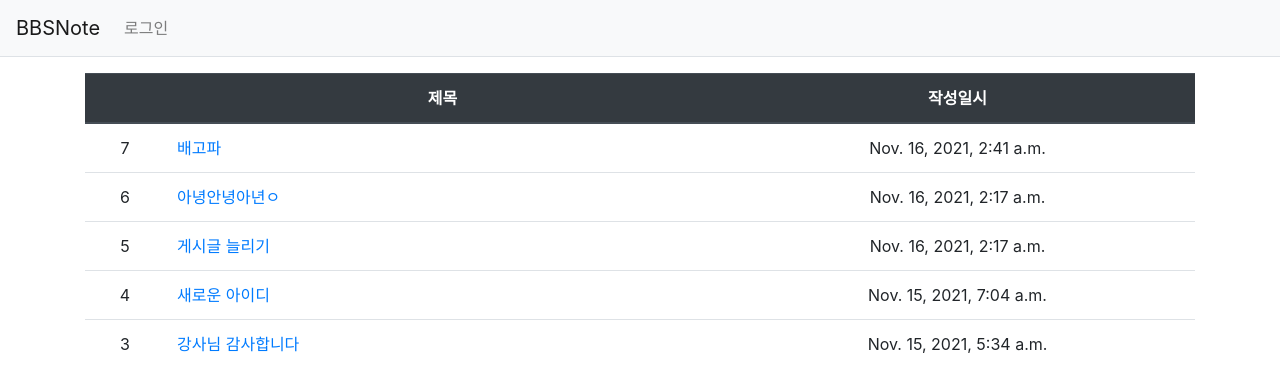
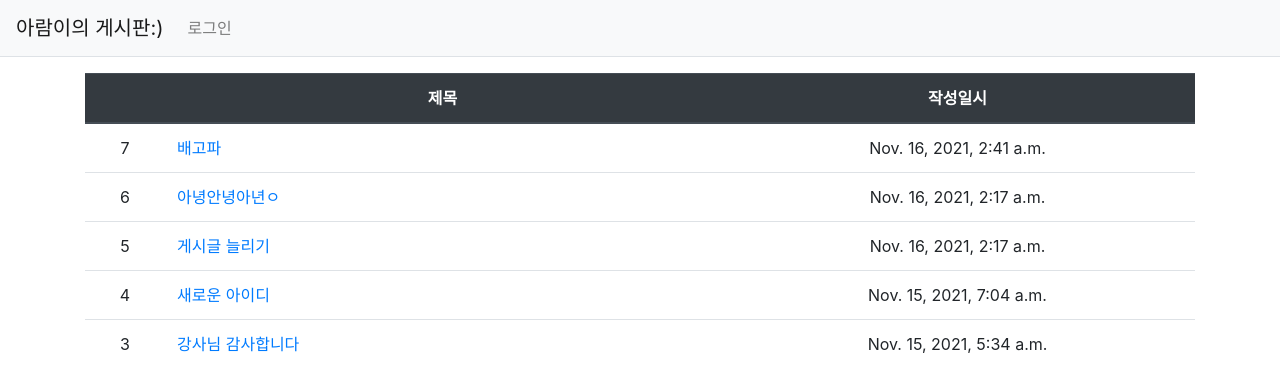
Before and after one commit to theclouu/mysite, a Django app: page / in a window 1280 px wide. Shown: the top 367 px of the page. Run offline with Django 3.2, Linux system fonts and the light colour scheme; data comes from the database, SQL or seed files in the repository; some libraries are stand-ins or nearby versions.

Commit message:
update11161702

```diff
--- a/templates/base.html
+++ b/templates/base.html
@@ -5,7 +5,7 @@
     <meta charset="utf-8">
     <meta name="viewport" content="width=device-width, initial-scale=1, shrink-to-fit=no">
     <link rel="stylesheet" type="text/css" href="{% static 'bootstrap.min.css' %}">
-    <title>게시판 노트</title>
+    <title>아람게시판</title>
 </head>
 <body>
 {% include "navbar.html" %}
@@ -13,7 +13,7 @@
 {% block content %}
 {% endblock %}
 <!-- 기본 템플릿 안에 삽입될 내용 End -->
-<script src="{% static 'jquery-3.4.2.min.js' %}"></script>
+<script src="{% static 'jquery-3.4.1.min.js' %}"></script>
 <script src="{% static 'bootstrap.min.js'% }"></script>
 {% block script %}
 {% endblock %}
--- a/templates/navbar.html
+++ b/templates/navbar.html
@@ -1,6 +1,6 @@
 <!-- 네비게이션바 -->
 <nav class="navbar navbar-expand-lg navbar-light bg-light border-bottom">
-    <a class="navbar-brand" href="{% url 'bbsnote:index' %}">BBSNote</a>
+    <a class="navbar-brand" href="{% url 'bbsnote:index' %}">아람이의 게시판:)</a>
     <button class="navbar-toggler ml-auto" type="button" data-toggle="collapse" data-target="#navbarNav"
         aria-controls="navbarNav" aria-expanded="false" aria-label="Toggle navigation">
         <span class="navbar-toggler-icon"></span>
```
